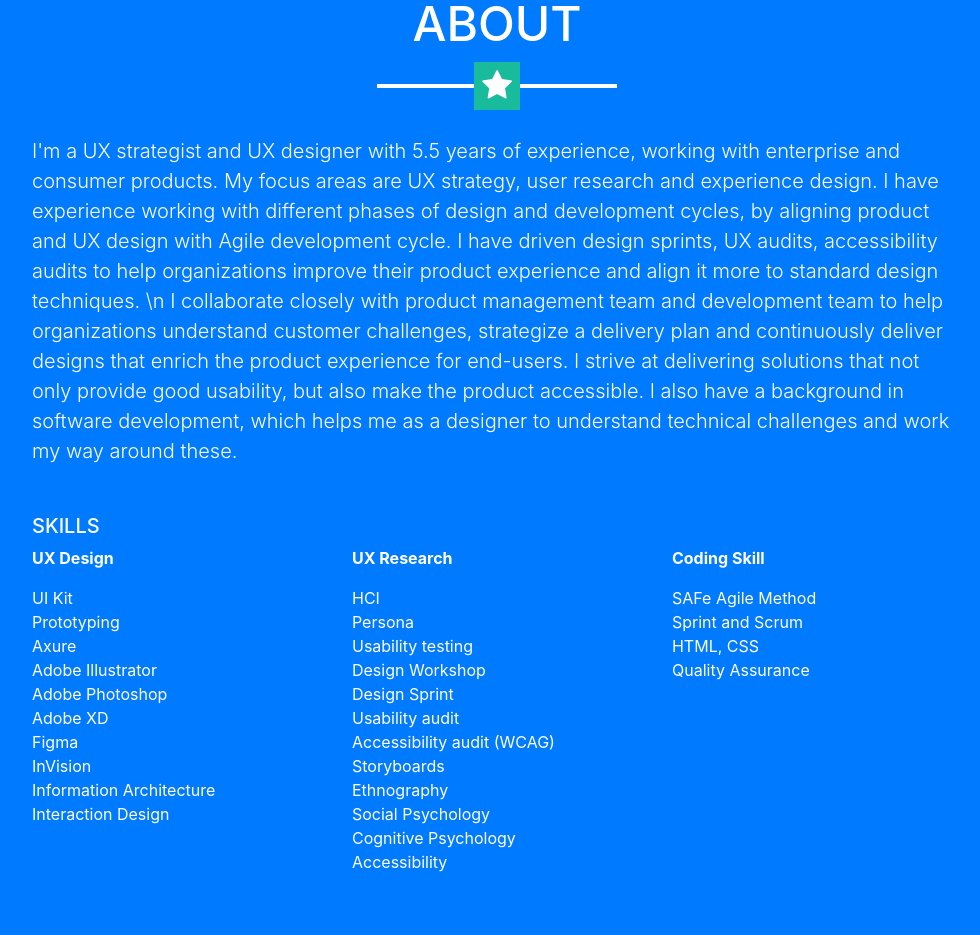
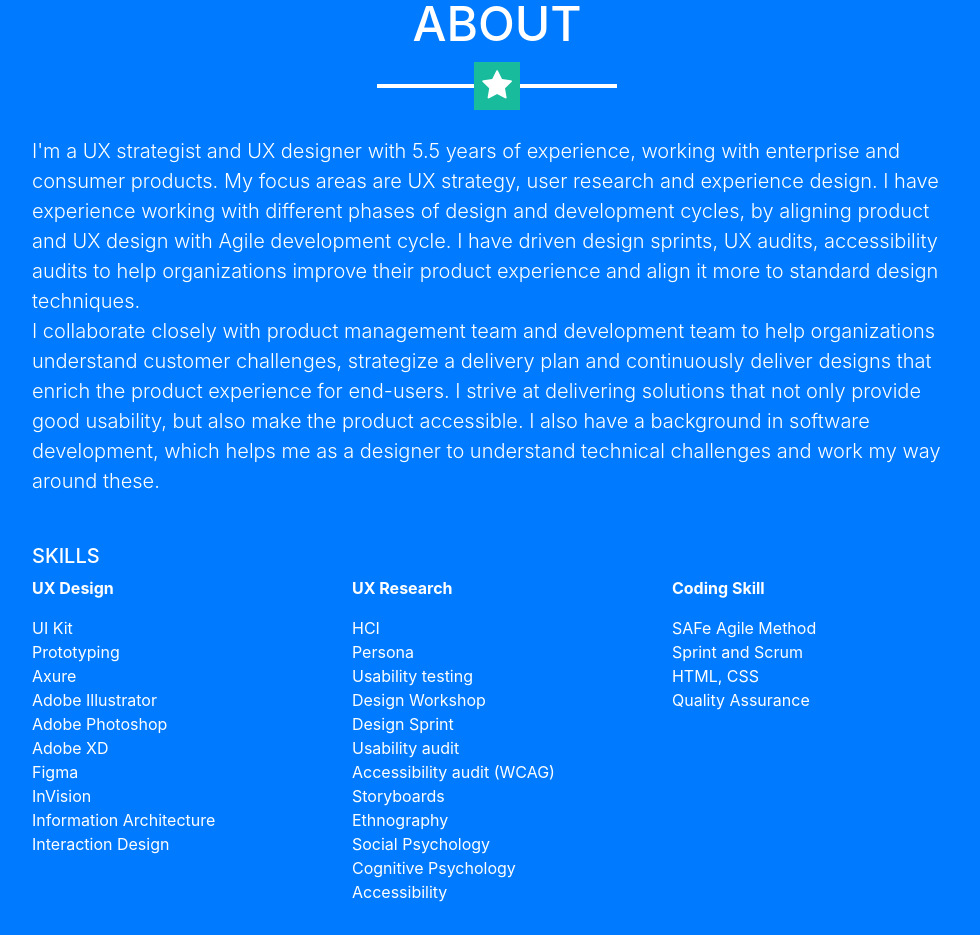
Before and after one commit to Shruthy/portfolio, a website with bundled scripts: page index.html in a window 1280 px wide. Shown: the part 1860-2795 px from the top of the page, without its empty margins (143-1123 px from the left). Built offline with nearby package versions, Linux system fonts and the light colour scheme.

Commit message:
Update index.html

```diff
--- a/index.html
+++ b/index.html
@@ -191,7 +191,7 @@
       <div class="container col-md-9">
         <h2 class="text-center text-uppercase text-white">About</h2>
         <hr class="star-light mb-5">
-        <p class="lead mb-5">I'm a UX strategist and UX designer with 5.5 years of experience, working with enterprise and consumer products. My focus areas are UX strategy, user research and experience design. I have experience working with different phases of design and development cycles, by aligning product and UX design with Agile development cycle. I have driven design sprints, UX audits, accessibility audits to help organizations improve their product experience and align it more to standard design techniques. \n
+        <p class="lead mb-5">I'm a UX strategist and UX designer with 5.5 years of experience, working with enterprise and consumer products. My focus areas are UX strategy, user research and experience design. I have experience working with different phases of design and development cycles, by aligning product and UX design with Agile development cycle. I have driven design sprints, UX audits, accessibility audits to help organizations improve their product experience and align it more to standard design techniques. </br>
 		I collaborate closely with product management team and development team to help organizations understand customer challenges, strategize a delivery plan and continuously deliver designs that enrich the product experience for end-users. I strive at delivering solutions that not only provide good usability, but also make the product accessible. I also have a background in software development, which helps me as a designer to understand technical challenges and work my way around these.</p>
 
         <!-- Skills begins -->
```
